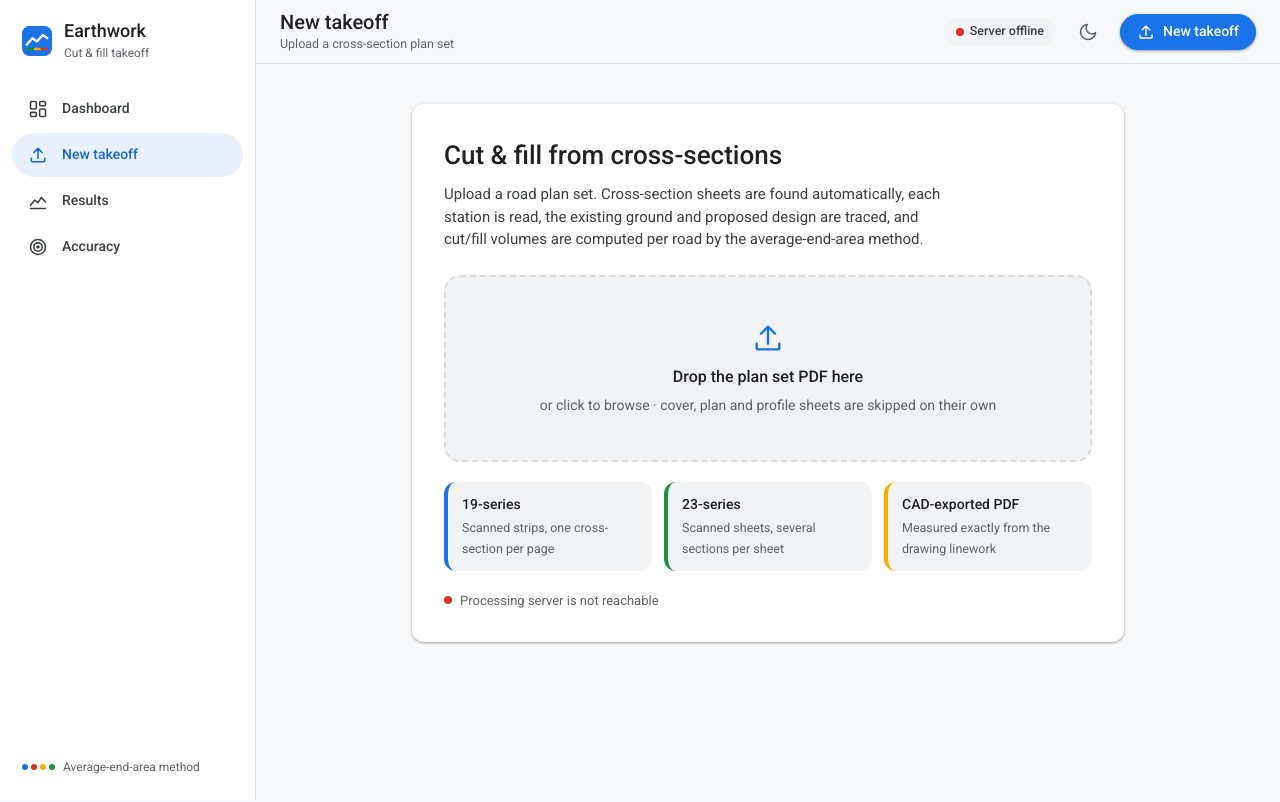
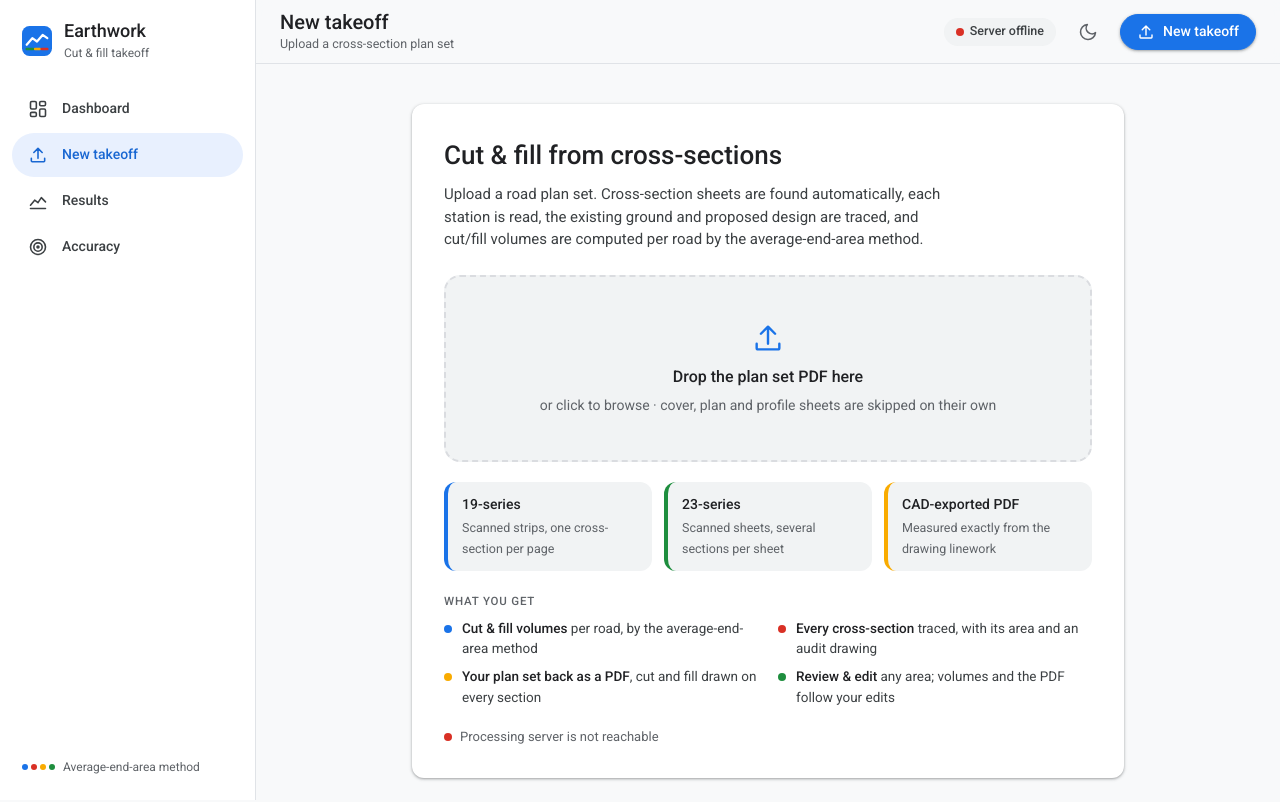
Before and after one commit to Dharmik5859/infra-p, a React (Vite) app in the folder frontend/: page / in a window 1280 px wide. Both pictures are taken after a click on the button "Upload plan set". Built offline with nearby package versions, Linux system fonts and the light colour scheme; no server answers.

Commit message:
Upload page: say what the takeoff delivers
Co-Authored-By: Claude Opus 5.5 <noreply@anthropic.com>
Claude-Session: https://claude.ai/code/session_018p1xLixYXhZFDJRxgMom7N

```diff
--- a/frontend/src/components/UploadView.jsx
+++ b/frontend/src/components/UploadView.jsx
@@ -62,6 +62,16 @@ export default function UploadView({ server, onFile, busy, error }) {
           ))}
         </div>
 
+        <div className="deliverables">
+          <span className="eyebrow">What you get</span>
+          <ul>
+            <li><b>Cut &amp; fill volumes</b> per road, by the average-end-area method</li>
+            <li><b>Every cross-section</b> traced, with its area and an audit drawing</li>
+            <li><b>Your plan set back as a PDF</b>, cut and fill drawn on every section</li>
+            <li><b>Review &amp; edit</b> any area; volumes and the PDF follow your edits</li>
+          </ul>
+        </div>
+
         <div className="server">
           <span className={`dot ${server == null ? '' : server.ok ? 'ok' : 'bad'}`} />
           {status}
--- a/frontend/src/styles.css
+++ b/frontend/src/styles.css
@@ -520,3 +520,13 @@ tr.total td { font-weight: 500; background: var(--surface-2); }
 
 .card-actions { display: flex; gap: 8px; flex-wrap: wrap; }
 .surface-bar .spacer { flex: 1; }
+
+.deliverables { margin-top: 22px; }
+.deliverables ul { list-style: none; margin: 8px 0 0; padding: 0; display: grid; grid-template-columns: repeat(2, minmax(0, 1fr)); gap: 8px 20px; }
+.deliverables li { position: relative; padding-left: 18px; font-size: 13.5px; color: var(--text-2); }
+.deliverables li::before { content: ''; position: absolute; left: 0; top: 7px; width: 8px; height: 8px; border-radius: 50%; background: var(--blue); }
+.deliverables li:nth-child(2)::before { background: var(--red); }
+.deliverables li:nth-child(3)::before { background: var(--yellow); }
+.deliverables li:nth-child(4)::before { background: var(--green); }
+.deliverables b { font-weight: 500; color: var(--text); }
+@media (max-width: 640px) { .deliverables ul { grid-template-columns: minmax(0, 1fr); } }
```
